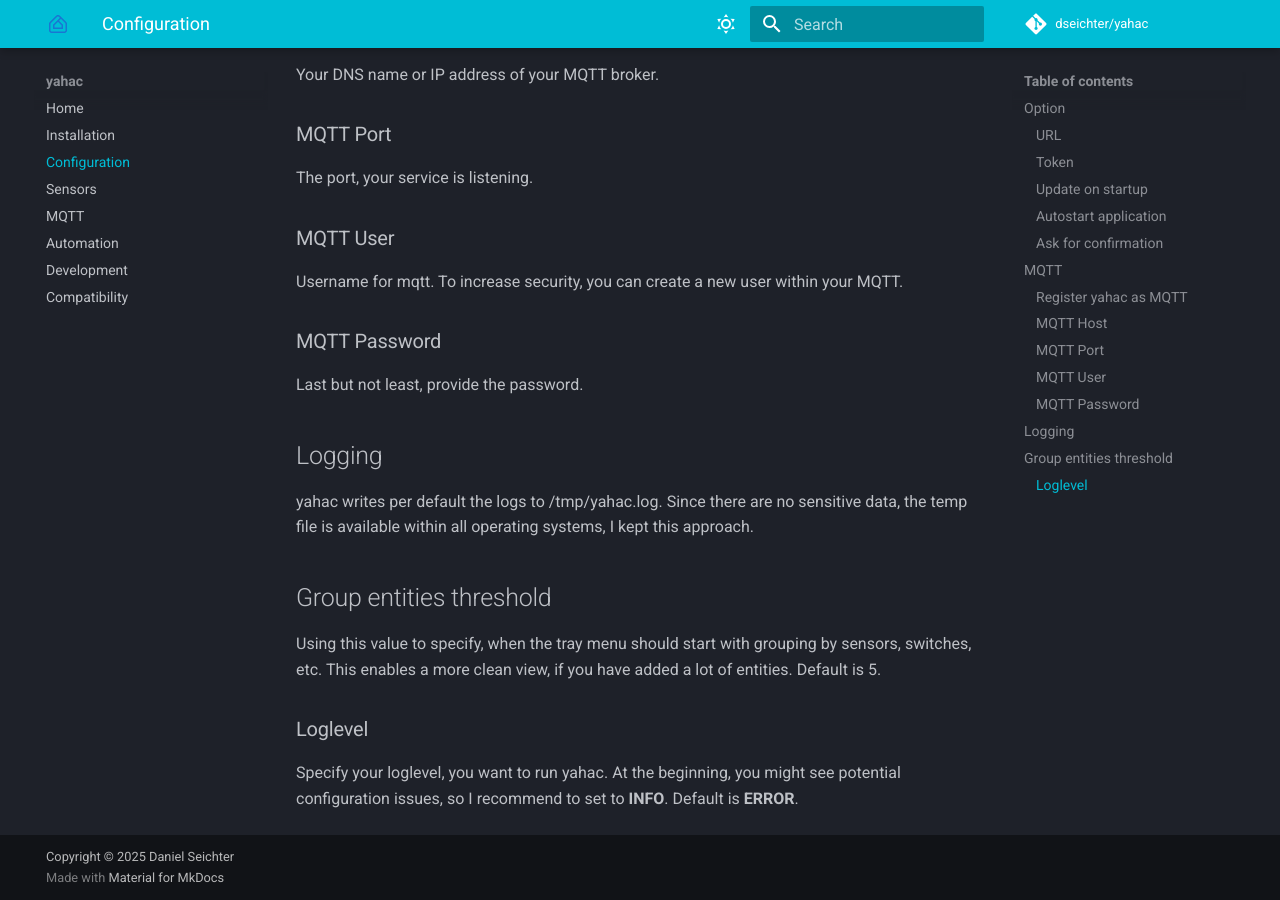
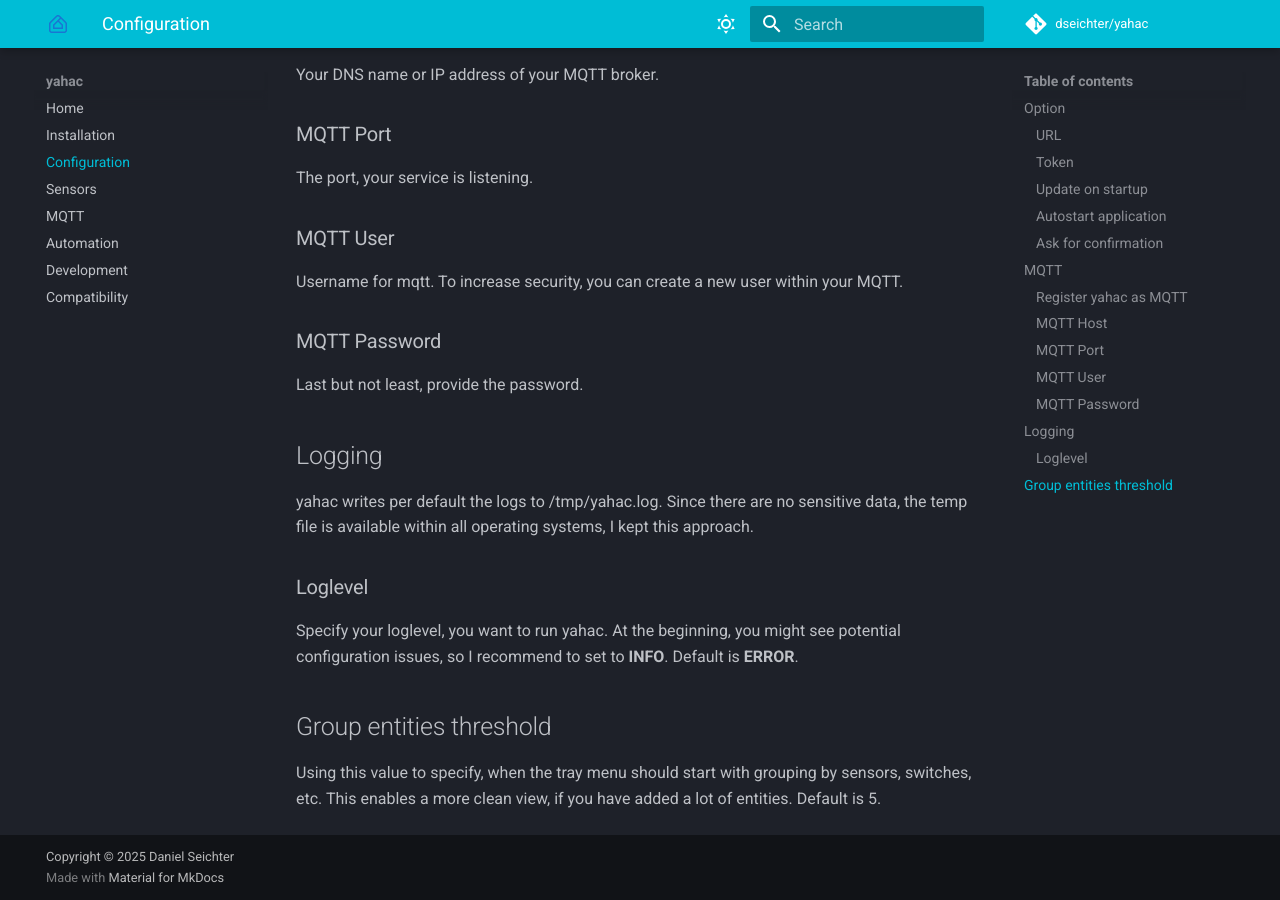
Before and after one commit to dseichter/yahac, an MkDocs documentation site: the page built from docs/docs/configuration.md, in a window 1280 px wide and 900 px high, scrolled down 1765 px. Built offline with MkDocs 1.6.1 and Material for MkDocs 9.7.7, drawn with Linux system fonts in a browser that asks for light colours; comment, search, counter and statistics services are not loaded.

```diff
--- a/docs/docs/configuration.md
+++ b/docs/docs/configuration.md
@@ -59,11 +59,11 @@ Last but not least, provide the password.
 
 yahac writes per default the logs to /tmp/yahac.log. Since there are no sensitive data, the temp file is available within all operating systems, I kept this approach.
 
-## Group entities threshold
-
-Using this value to specify, when the tray menu should start with grouping by sensors, switches, etc. This enables a more clean view, if you have added a lot of entities. Default is 5.
-
 ### Loglevel
 
 Specify your loglevel, you want to run yahac. At the beginning, you might see potential configuration issues, so I recommend to set to **INFO**.
 Default is **ERROR**.
+
+## Group entities threshold
+
+Using this value to specify, when the tray menu should start with grouping by sensors, switches, etc. This enables a more clean view, if you have added a lot of entities. Default is 5.
```
